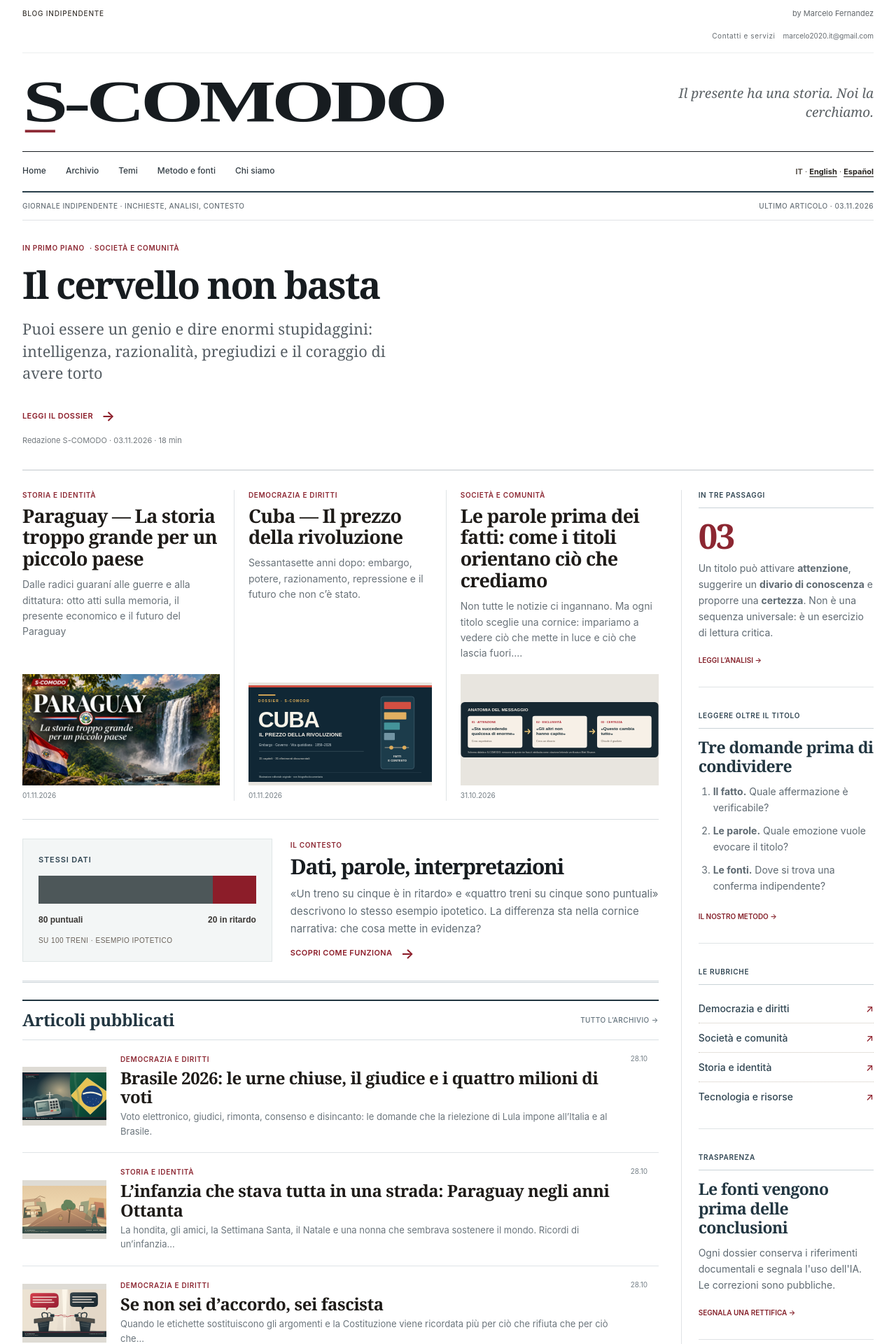
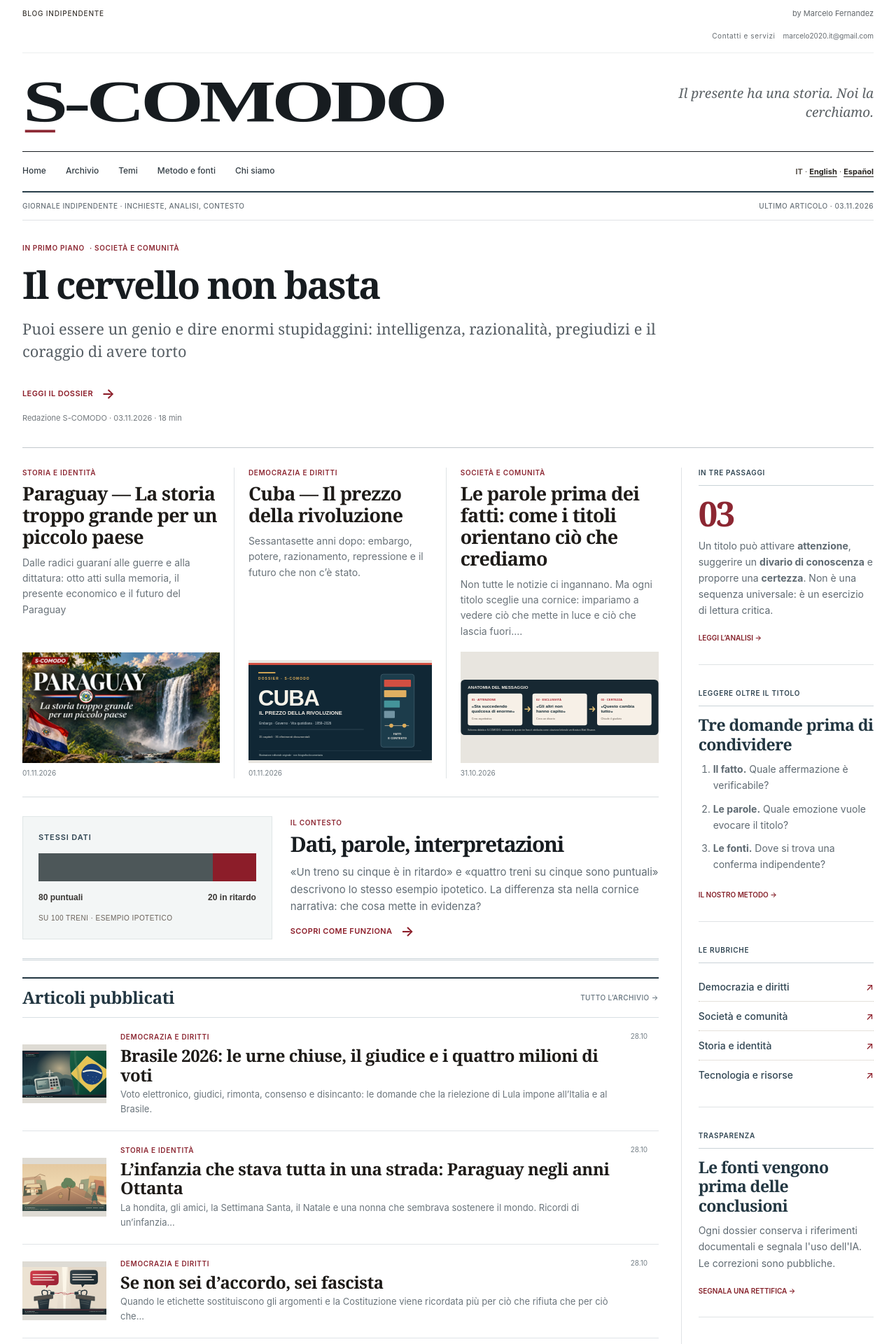
Before and after one commit to manzo8b/s-comodo, a Jekyll site: the page built from index.html, in a window 1280 px wide. Shown: the top 1920 px of the page at 70% size. Built offline with Jekyll 4.4.1, drawn with Linux system fonts in a browser that asks for light colours.

Commit message:
Home mobile/desktop: usa tutta la larghezza se manca copertina

```diff
--- a/assets/css/reading-edition.css
+++ b/assets/css/reading-edition.css
@@ -330,3 +330,7 @@ a:focus-visible,button:focus-visible,input:focus-visible,summary:focus-visible,[
     overflow-wrap: anywhere;
   }
 }
+
+/* SC015 home: full-width text when lead has no cover */
+.front-lead.front-lead--text-only{display:block;max-width:100%}
+.front-lead--text-only .front-lead-copy{max-width:920px}
```
